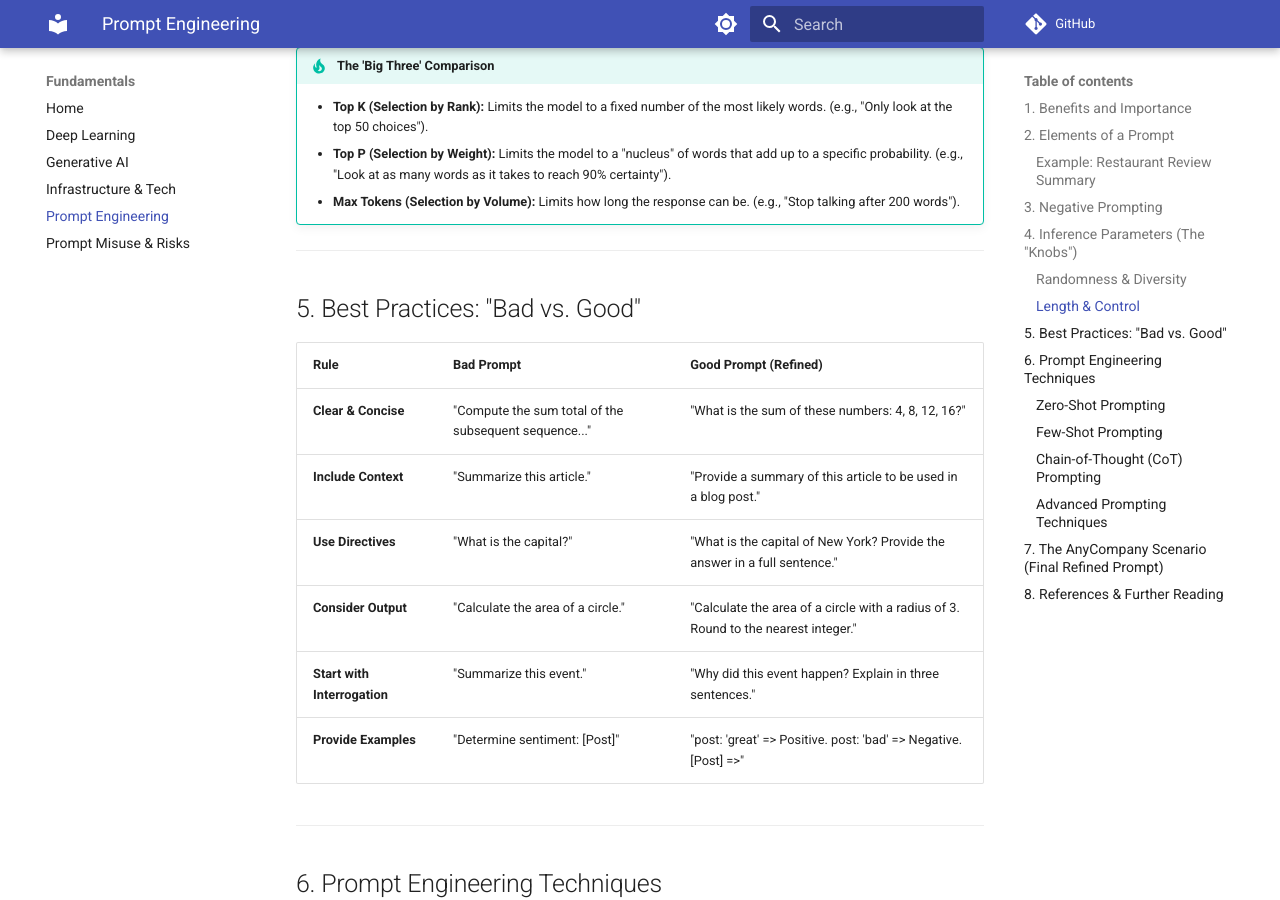
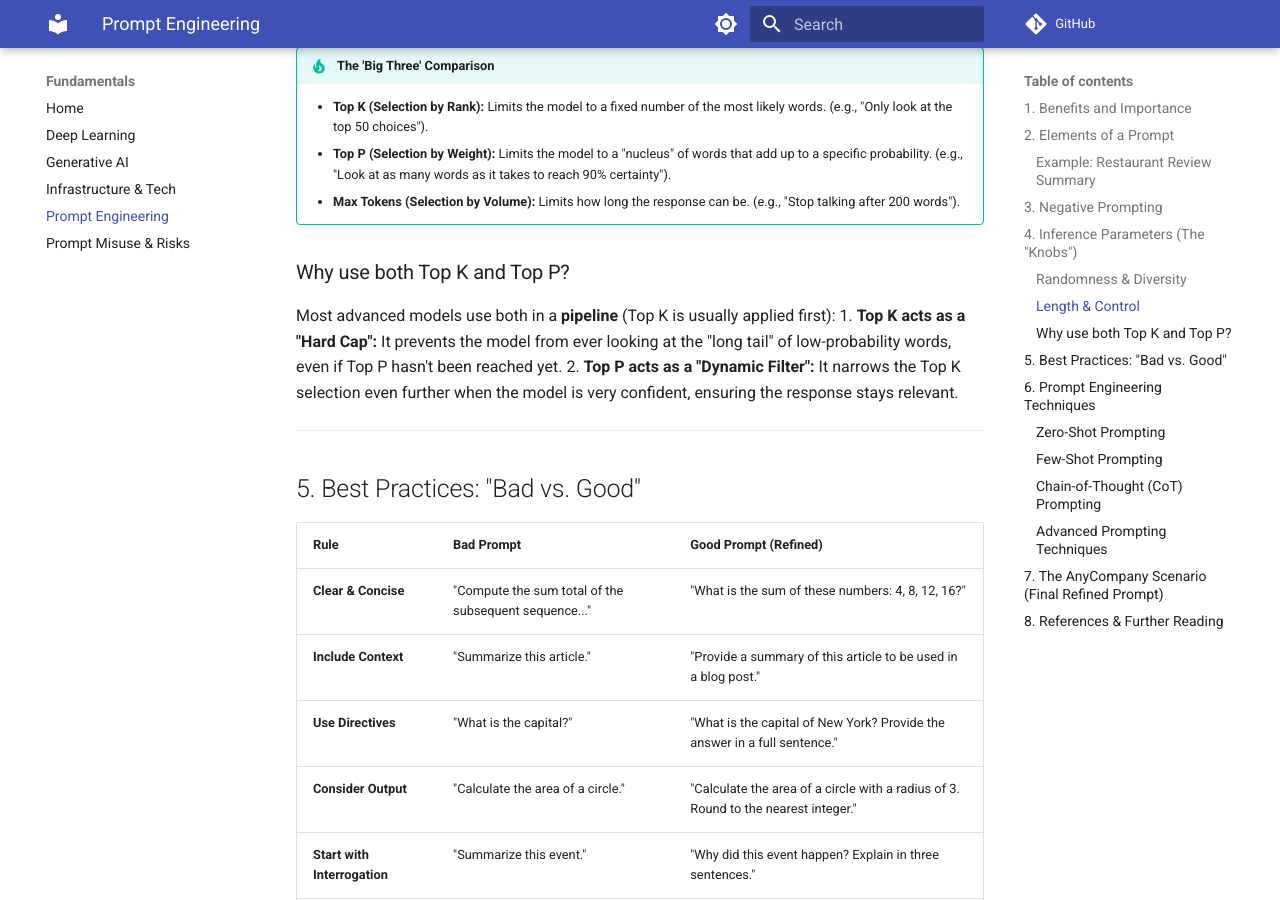
Before and after one commit to kvcenation5/aws-ai-practitioner-exam, an MkDocs documentation site: the page built from docs/05-prompt-engineering.md, in a window 1280 px wide and 900 px high, scrolled down 2083 px. Built offline with MkDocs 1.6.1 and Material for MkDocs 9.7.7, drawn with Linux system fonts in a browser that asks for light colours; comment, search, counter and statistics services are not loaded.

Commit message:
Explain why Top K and Top P are used together

```diff
--- a/docs/05-prompt-engineering.md
+++ b/docs/05-prompt-engineering.md
@@ -64,6 +64,12 @@ Used to guide the model away from specific content or behaviors.
     *   **Top P (Selection by Weight):** Limits the model to a "nucleus" of words that add up to a specific probability. (e.g., "Look at as many words as it takes to reach 90% certainty").
     *   **Max Tokens (Selection by Volume):** Limits how long the response can be. (e.g., "Stop talking after 200 words").
 
+### Why use both Top K and Top P?
+Most advanced models use both in a **pipeline** (Top K is usually applied first):
+1.  **Top K acts as a "Hard Cap":** It prevents the model from ever looking at the "long tail" of low-probability words, even if Top P hasn't been reached yet.
+2.  **Top P acts as a "Dynamic Filter":** It narrows the Top K selection even further when the model is very confident, ensuring the response stays relevant.
+
+
 
 ---
 
```
